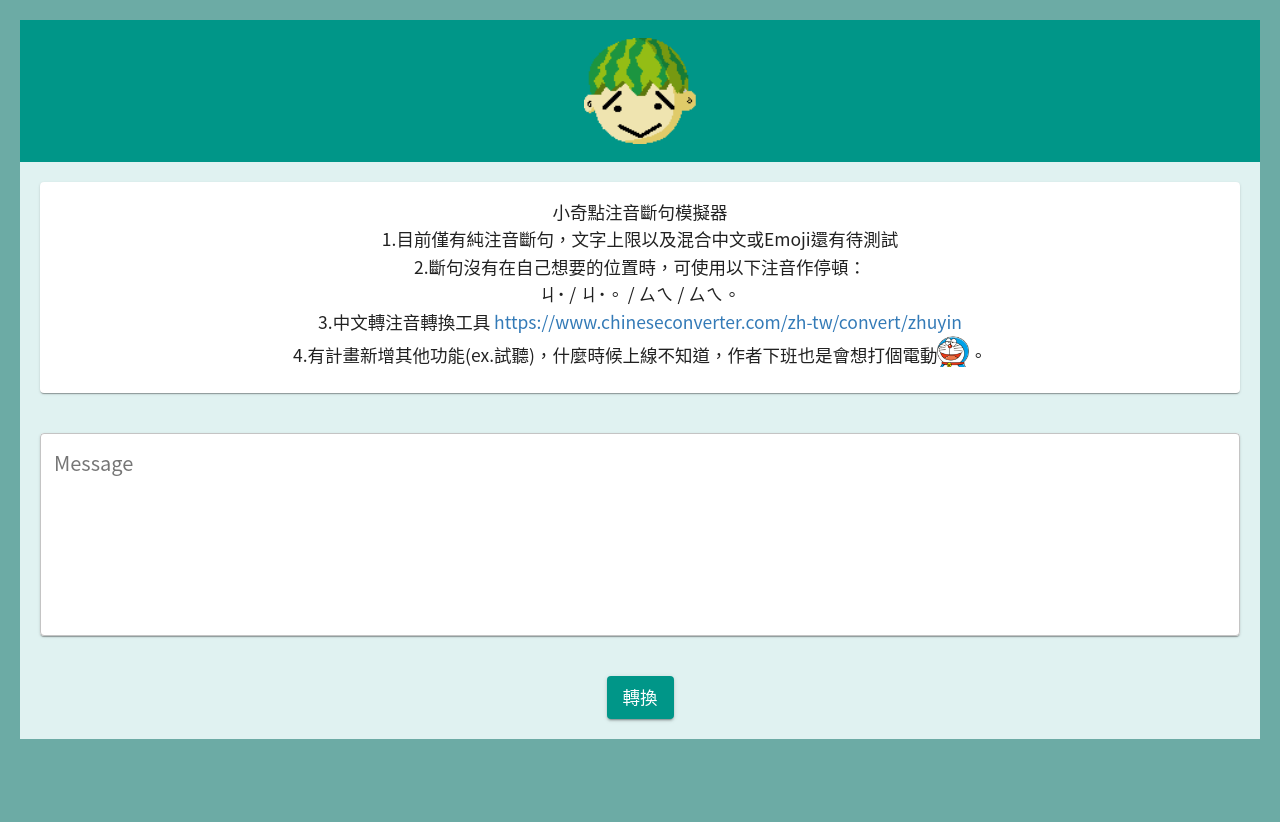
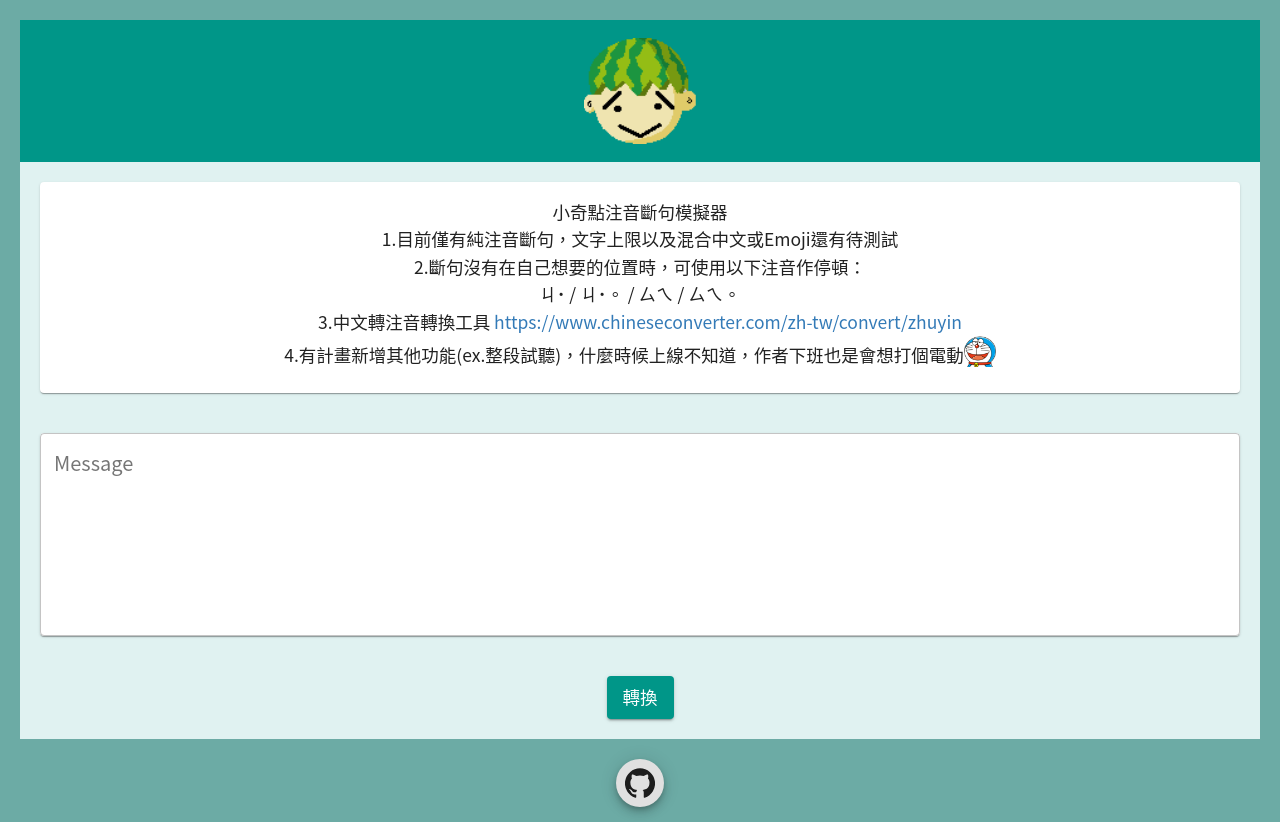
Before and after one commit to m3ntru/tgm3-bit-simulator, a React (Create React App) app: page / in a window 1280 px wide. Built offline with nearby package versions, Linux system fonts and the light colour scheme.

Commit message:
version 0.1.1 (2020/6/21)
1.Result新增google翻譯連結
2.新增GitHub連結
3.文本小修正

```diff
--- a/package.json
+++ b/package.json
@@ -1,10 +1,11 @@
 {
   "name": "tgm3-bit-simulator",
-  "version": "0.1.0",
+  "version": "0.1.1",
   "private": true,
   "homepage": "http://m3ntru.github.io/tgm3-bit-simulator",
   "dependencies": {
     "@material-ui/core": "^4.10.2",
+    "@material-ui/icons": "^4.9.1",
     "@testing-library/jest-dom": "^4.2.4",
     "@testing-library/react": "^9.5.0",
     "@testing-library/user-event": "^7.2.1",
--- a/src/App.js
+++ b/src/App.js
@@ -3,6 +3,9 @@ import './App.css';
 import MainConverter from './Components/MainConverter';
 import { createMuiTheme } from '@material-ui/core/styles';
 import { ThemeProvider as MuiThemeProvider } from '@material-ui/core/styles';
+import { Fab } from '@material-ui/core/';
+import GitHubIcon from '@material-ui/icons/GitHub';
+
 
 const tgm3Theme = createMuiTheme({
   typography:  {
@@ -17,6 +20,9 @@ function App() {
         <header className="App-header">
         </header>
         <MainConverter/>
+        <Fab size="medium" aria-label="GitHub" href="https://github.com/m3ntru/tgm3-bit-simulator" target='blank' style={{ marginBottom : '15px' }}>
+          <GitHubIcon/>
+        </Fab>
       </div>
     </MuiThemeProvider>
   );
--- a/src/Components/MainConverter/index.js
+++ b/src/Components/MainConverter/index.js
@@ -39,7 +39,6 @@ class MainConverter extends Component {
     }
 
 render() {
-    const { result } = this.state;
     return (
         <div style={{ margin: '20px' }}>
             <Container style={{ backgroundColor: '#e0f2f1', margin: '12px auto', padding: '0px' }} >
@@ -56,9 +55,8 @@ render() {
                                 ㄐ˙ / ㄐ˙。 / ㄙㄟ / ㄙㄟ。<br />
                                 3.中文轉注音轉換工具 <a href='https://www.chineseconverter.com/zh-tw/convert/zhuyin' target='blank'>
                                     https://www.chineseconverter.com/zh-tw/convert/zhuyin</a><br />
-                                4.有計畫新增其他功能(ex.試聽)，什麼時候上線不知道，作者下班也是會想打個電動
+                                4.有計畫新增其他功能(ex.整段試聽)，什麼時候上線不知道，作者下班也是會想打個電動
                                 <img src={logoAmon} alt='logo' style={{ height: '32px', width: '32px', verticalAlign: 'text-bottom'}} />
-                                。
                             </Typography>
                         </CardContent>
                     </Card>
--- a/src/Components/ResultList/index.js
+++ b/src/Components/ResultList/index.js
@@ -1,8 +1,10 @@
 import React from "react";
-import { Paper, Table, TableContainer, TableHead, TableCell, TableRow, TableBody } from "@material-ui/core/";
+import { Paper, Table, TableContainer, TableCell, TableRow, TableBody, Fab } from "@material-ui/core/";
+import VolumeUpIcon from '@material-ui/icons/VolumeUp';
 
 class ResultList extends React.Component {
     render(){
+        const TTS = 'https://translate.google.com.tw/?hl=zh-TW&tab=wT&authuser=0#view=home&op=translate&sl=zh-CN&tl=zh-CN&text=';
         const { result } = this.props
         return(
             <div>
@@ -11,8 +13,13 @@ class ResultList extends React.Component {
                         <TableBody>
                         {result.map((data, index) => (
                             <TableRow key={index}>
-                            <TableCell>{index + 1}</TableCell>
+                            <TableCell width="40px">{index + 1}</TableCell>
                             <TableCell>{data}</TableCell>
+                            <TableCell width="50px">
+                                <Fab size="medium" aria-label="GitHub" href={TTS + data} target='blank'>
+                                    <VolumeUpIcon/>
+                                </Fab>
+                            </TableCell>
                             </TableRow>
                         ))}
                         </TableBody>
```
Also changed, not shown: 2 other files (tests, documents, lock files or other folders).
